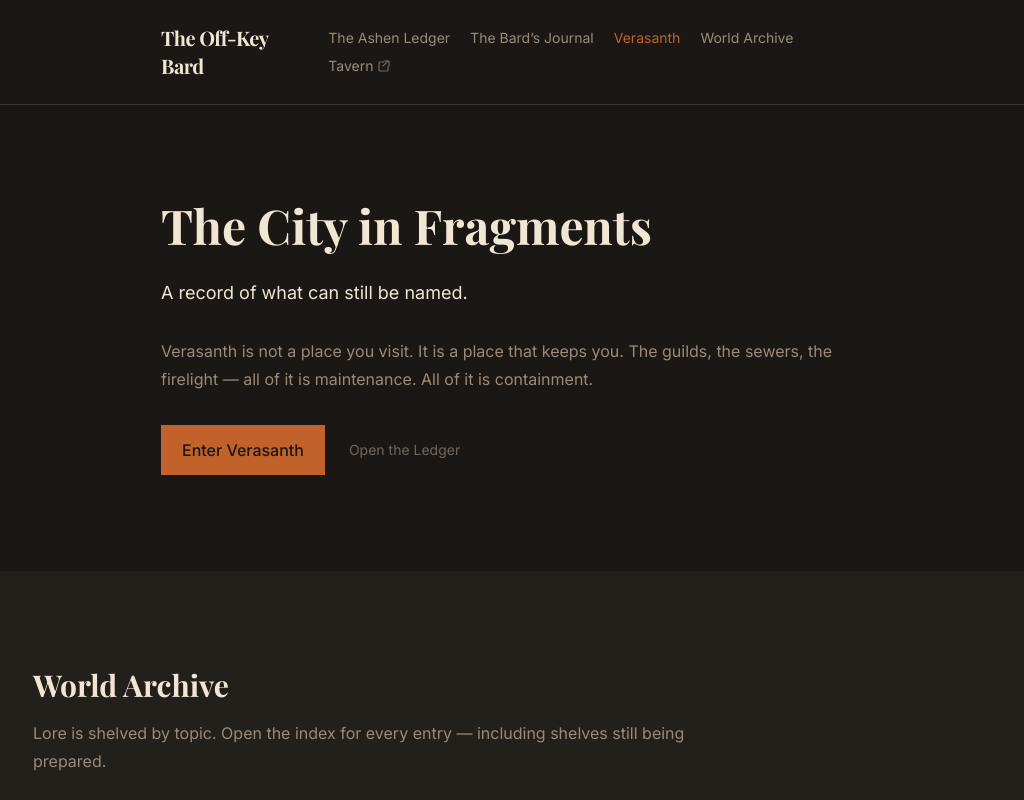
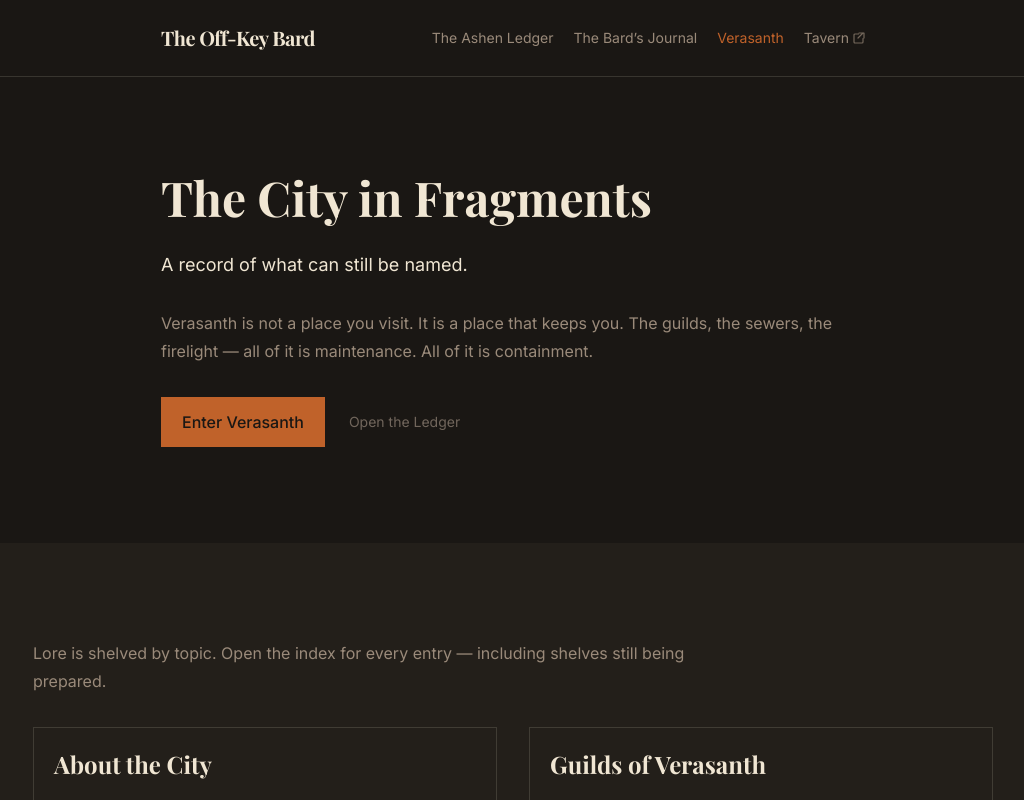
Before and after one commit to TheOff-KeyBard/theoffkeybard-web, a Next.js app: page /verasanth in a window 1280 px wide. Shown: the top 800 px of the page, without its empty margins (127-1151 px from the left). Built offline with nearby package versions, Linux system fonts and the light colour scheme; no server answers.

Commit message:
A bit of cleanup

```diff
--- a/app/verasanth/page.tsx
+++ b/app/verasanth/page.tsx
@@ -40,13 +40,10 @@ export default function VerasanthLorePage() {
 
       <section className="bg-okb-bg-elevated py-16 md:py-24">
         <Container size="wide" className="space-y-8">
-          <div className="space-y-3 md:space-y-4">
-            <SectionHeading title="World Archive" />
-            <p className="okb-body max-w-2xl">
-              Lore is shelved by topic. Open the index for every entry — including
-              shelves still being prepared.
-            </p>
-          </div>
+          <p className="okb-body max-w-2xl">
+            Lore is shelved by topic. Open the index for every entry — including
+            shelves still being prepared.
+          </p>
           <ul className="grid grid-cols-1 gap-7 md:grid-cols-2 md:gap-8">
             {shelves.map((s) => (
               <li key={s.slug}>
--- a/components/NavLink.tsx
+++ b/components/NavLink.tsx
@@ -12,11 +12,7 @@ function pathIsActive(pathname: string, href: string): boolean {
   if (href === "/ledger") {
     return pathname === "/ledger" || pathname.startsWith("/ledger/");
   }
-  if (href === "/verasanth/archive") {
-    return pathname.startsWith("/verasanth/archive");
-  }
   if (href === "/verasanth") {
-    if (pathname.startsWith("/verasanth/archive")) return false;
     return pathname === "/verasanth" || pathname.startsWith("/verasanth/");
   }
   return pathname === href;
--- a/components/SiteHeader.tsx
+++ b/components/SiteHeader.tsx
@@ -8,7 +8,6 @@ const nav = [
   { href: "/ledger", label: "The Ashen Ledger" },
   { href: "/journal", label: "The Bard’s Journal" },
   { href: "/verasanth", label: "Verasanth" },
-  { href: "/verasanth/archive", label: "World Archive" },
 ] as const;
 
 export function SiteHeader() {
```
